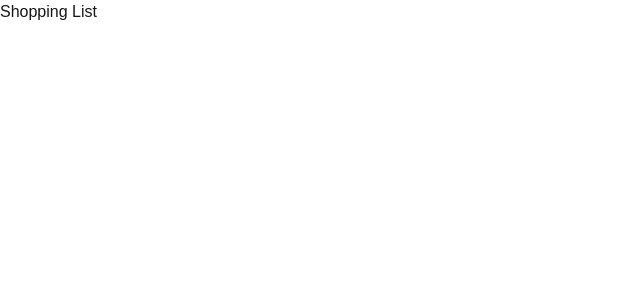
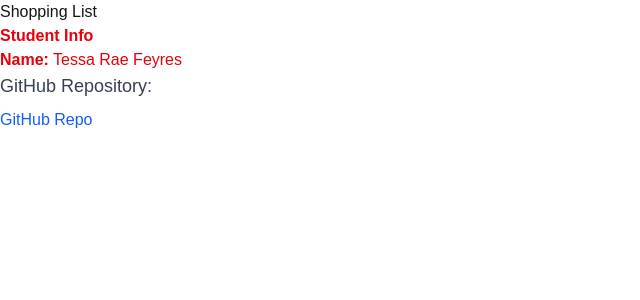
Before and after one commit to TessaFey/cprg306-assignments, a Next.js app: page /week-2 in a window 1280 px wide. Shown: the top 300 px of the page, without its empty margins (0-640 px from the left). Built offline with nearby package versions, Linux system fonts and the light colour scheme.

Commit message:
Starting functionality
bare bones to pretty up once basic functionality is there

```diff
--- a/app/page.js
+++ b/app/page.js
@@ -28,7 +28,7 @@ export default function Home() {
         <div className="flex gap-4 items-center flex-col sm:flex-row">
           <a
             className="rounded-full border border-solid border-transparent transition-colors flex items-center justify-center bg-foreground text-background gap-2 hover:bg-[#383838] dark:hover:bg-[#ccc] font-medium text-sm sm:text-base h-10 sm:h-12 px-4 sm:px-5 sm:w-auto"
-            href="https://vercel.com/new?utm_source=create-next-app&utm_medium=appdir-template-tw&utm_campaign=create-next-app"
+            href="/week-2"
             target="_blank"
             rel="noopener noreferrer"
           >
--- a/app/week-2/page.js
+++ b/app/week-2/page.js
@@ -1,7 +1,10 @@
+import StudentInfo from "./student-info";
+
 export default function Page() {
- return (
- <main>
- <h1>Shopping List</h1>
- </main>
- );
+return (
+<main>
+<h1>Shopping List</h1>
+<StudentInfo></StudentInfo>
+</main>
+);
 }
--- a/app/week-2/student-info.js
+++ b/app/week-2/student-info.js
@@ -4,19 +4,20 @@ import Link from "next/link";
 
 export default function StudentInfo() {
   return (
-    <div className="p-6 max-w-md mx-auto bg-white rounded-2xl shadow-lg space-y-4">
-      <h1 className="text-2xl font-bold text-gray-900">Student Info</h1>
-      <p className="text-lg text-gray-700">
+    <div >
+      <h1 className=" font-bold text-red-600">Student Info</h1>
+      <p className=" text-red-600">
         <strong>Name:</strong> Tessa Rae Feyres
       </p>
       <div>
         <p className="text-lg font-medium text-gray-700 mb-2">GitHub Repository:</p>
         <Link
-          href="https://github.com/your-username/your-repo"
+          href="https://www.youtube.com/watch?v=rMmziyTS3YI"
+          //Placeholder link for now
           className="text-blue-600 hover:underline"
           target="_blank"
         >
-          Visit My GitHub Repo
+        GitHub Repo
         </Link>
       </div>
     </div>
```
